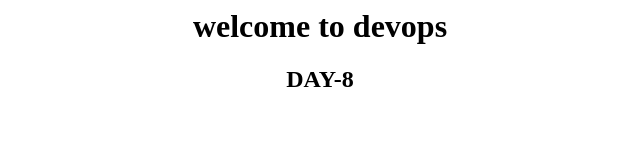
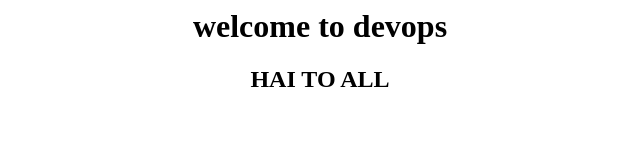
Before and after one commit to mprasad1234/mycode, a plain HTML site: page index.html in a window 1280 px wide. Shown: the whole page, without its empty margins (320-960 px from the left). Drawn offline with Linux system fonts and the light colour scheme.

Commit message:
Update index.html

```diff
--- a/index.html
+++ b/index.html
@@ -5,7 +5,7 @@
 <body>
     <center>
         <h1> welcome to devops </h1>
-        <h2> DAY-8 </h2>
+        <h2> HAI TO ALL </h2>
     </center>
 </body>
 </html>
```
